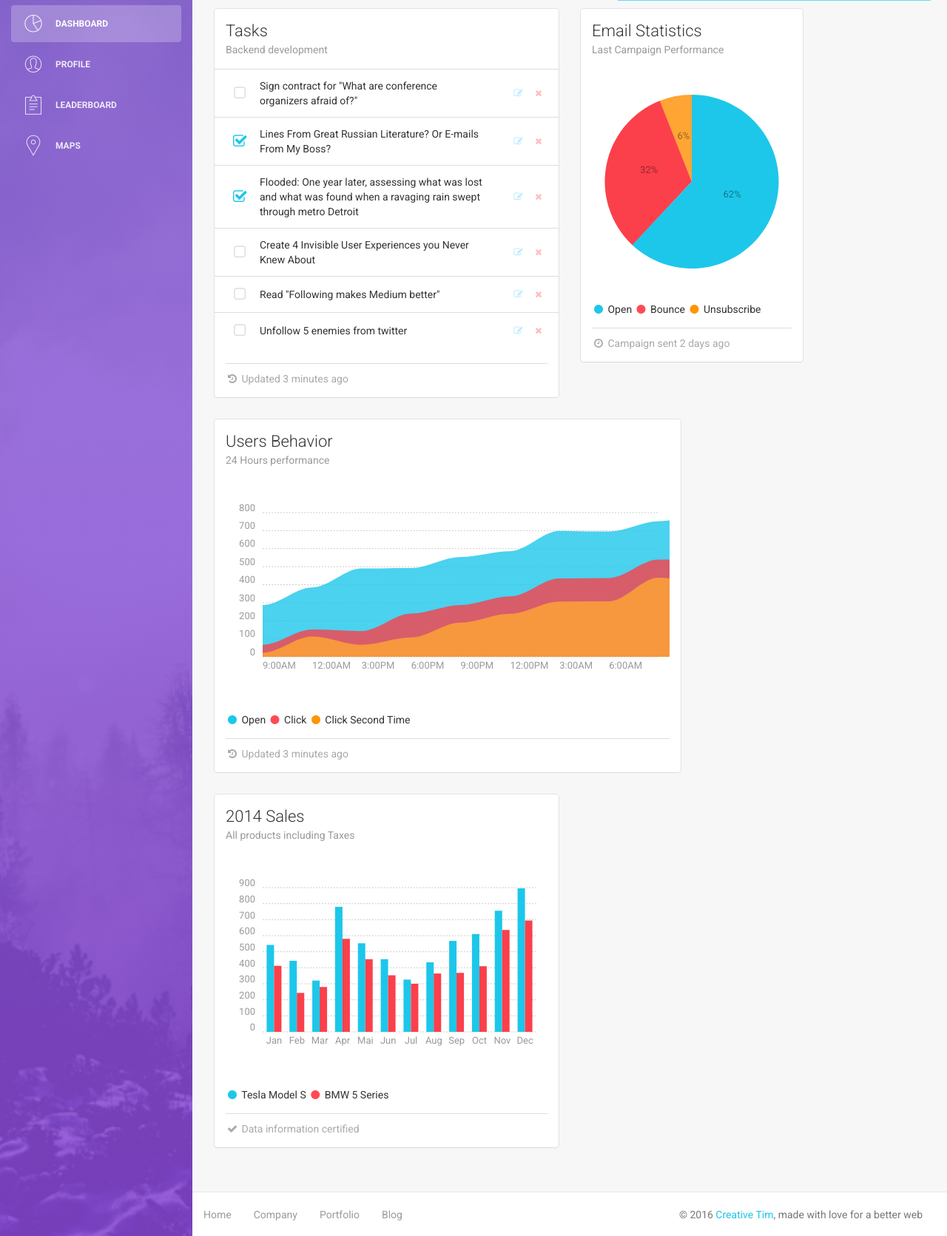
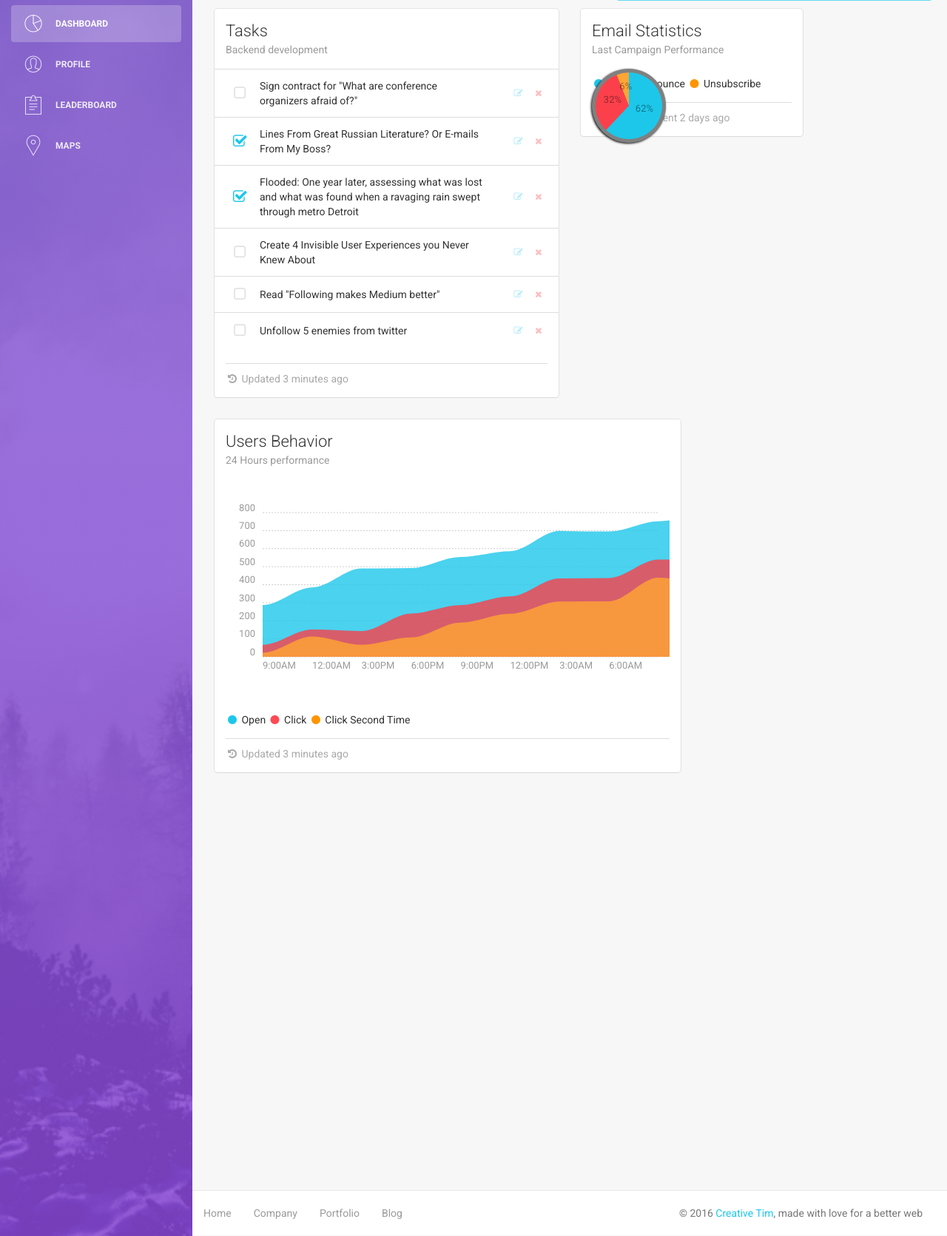
Before and after one commit to Mumbai2016/team-2, a PHP site: page /atma/dash/dashboard.php in a window 1280 px wide. Shown: the part 79-1750 px from the top of the page at 74% size. Run offline with PHP 8.4, Linux system fonts and the light colour scheme; some libraries are stand-ins or nearby versions.

Commit message:
piechart

```diff
--- a/dash/dashboard.php
+++ b/dash/dashboard.php
@@ -1,6 +1,25 @@
 <!doctype html>
 <html lang="en">
 <head>
+	<style>
+     .pieContainer {
+          height: 100px;
+     }
+     .pieBackground {
+          background-color: grey;
+          position: absolute;
+          width: 100px;
+          height: 100px;
+          -moz-border-radius: 50px;
+          -webkit-border-radius: 50px;
+          -o-border-radius: 50px;
+          border-radius: 50px;
+          -moz-box-shadow: -1px 1px 3px #000;
+          -webkit-box-shadow: -1px 1px 3px #000;
+          -o-box-shadow: -1px 1px 3px #000;
+          box-shadow: -1px 1px 3px #000;
+     }
+</style>
 	<meta charset="utf-8" />
 	<link rel="icon" type="image/png" href="assets/img/favicon.ico">
 	<meta http-equiv="X-UA-Compatible" content="IE=edge,chrome=1" />
@@ -29,6 +48,7 @@
     <link href="http://maxcdn.bootstrapcdn.com/font-awesome/4.2.0/css/font-awesome.min.css" rel="stylesheet">
     <link href='http://fonts.googleapis.com/css?family=Roboto:400,700,300' rel='stylesheet' type='text/css'>
     <link href="assets/css/pe-icon-7-stroke.css" rel="stylesheet" />
+
 
 </head>
 <body>
@@ -195,8 +215,7 @@
                                                         <input type="checkbox" value="" data-toggle="checkbox" checked="">
                                                     </label>
                                                 </td>
-                                                <td>Flooded: One year later, assessing what was lost and what was found when a ravaging rain swept through metro Detroit
-</td>
+                                                <td>Flooded: One year later, assessing what was lost and what was found when a ravaging rain swept through metro Detroit</td>
                                                 <td class="td-actions text-right">
                                                     <button type="button" rel="tooltip" title="Edit Task" class="btn btn-info btn-simple btn-xs">
                                                         <i class="fa fa-edit"></i>
@@ -274,7 +293,7 @@
                                 <p class="category">Last Campaign Performance</p>
                             </div>
                             <div class="content">
-                                <div id="chartPreferences" class="ct-chart ct-perfect-fourth"></div>
+                                <div id="chartPreferences" class="pieBackground"></div>
 
                                 <div class="footer">
                                     <div class="legend">
@@ -313,35 +332,6 @@
                             </div>
                         </div>
                     </div>
-                </div>
-
-
-
-                <div class="row">
-                    <div class="col-md-6">
-                        <div class="card ">
-                            <div class="header">
-                                <h4 class="title">2014 Sales</h4>
-                                <p class="category">All products including Taxes</p>
-                            </div>
-                            <div class="content">
-                                <div id="chartActivity" class="ct-chart"></div>
-
-                                <div class="footer">
-                                    <div class="legend">
-                                        <i class="fa fa-circle text-info"></i> Tesla Model S
-                                        <i class="fa fa-circle text-danger"></i> BMW 5 Series
-                                    </div>
-                                    <hr>
-                                    <div class="stats">
-                                        <i class="fa fa-check"></i> Data information certified
-                                    </div>
-                                </div>
-                            </div>
-                        </div>
-                    </div>
-
-
                 </div>
             </div>
         </div>
@@ -407,6 +397,8 @@
 	<!-- Light Bootstrap Table DEMO methods, don't include it in your project! -->
 	<script src="assets/js/demo.js"></script>
 
+
+
 	<script type="text/javascript">
     	$(document).ready(function(){
 
--- a/dash/user.html
+++ b/dash/user.html
@@ -199,6 +199,12 @@
                                         </div>
 										<div class="col-md-4">
                                             <div class="form-group">
+                                                <label>Mobile Number</label>
+                                                <input type="number" class="form-control" placeholder="10 digits">
+                                            </div>
+                                        </div>
+										<div class="col-md-4">
+                                            <div class="form-group">
                                                 <label>Work Experience</label>
                                                 <input type="number" class="form-control" placeholder="In Years">
                                             </div>
```
